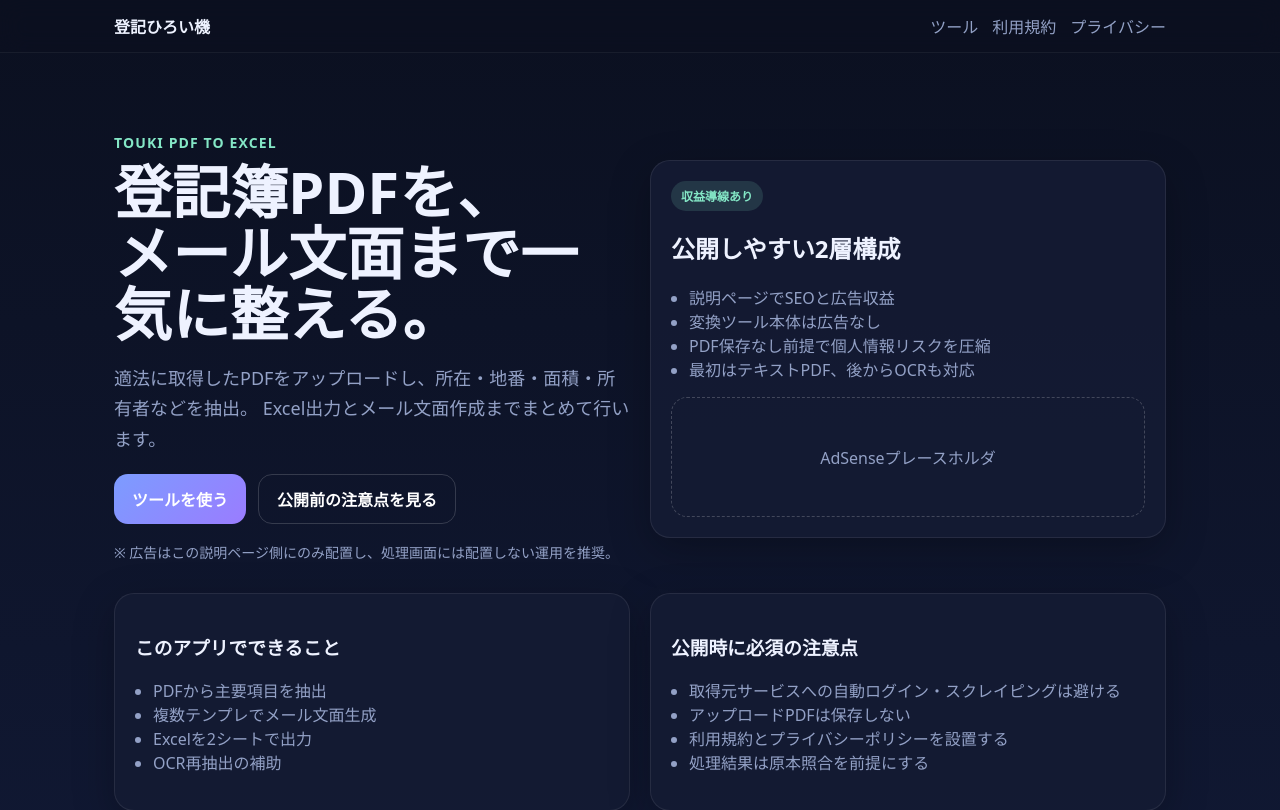
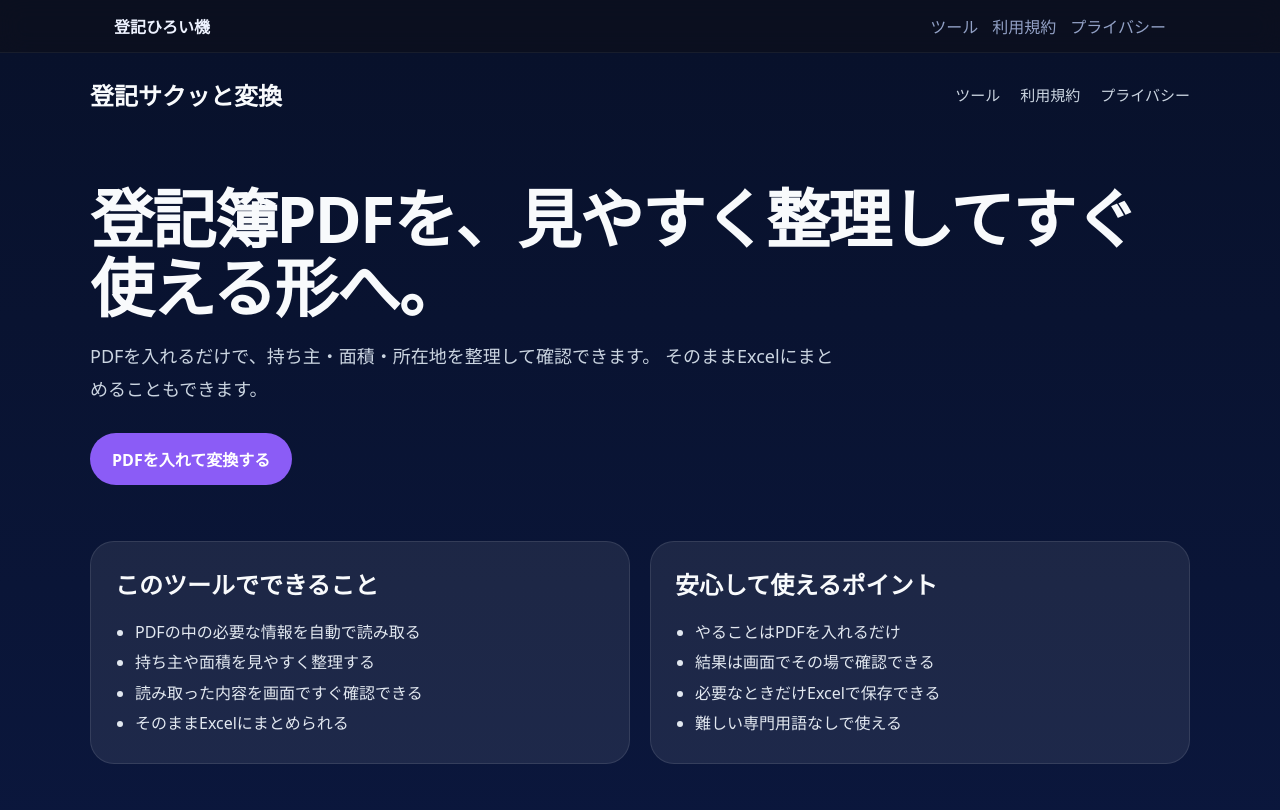
Before and after one commit to tamtamkt7-max/touki-web-app, a Next.js app: page / in a window 1280 px wide. Shown: the top 810 px of the page. Built offline with nearby package versions, Linux system fonts and the light colour scheme.

Commit message:
Update page.tsx

```diff
--- a/app/page.tsx
+++ b/app/page.tsx
@@ -4,56 +4,139 @@ import Link from 'next/link';
 
 export default function HomePage() {
   return (
-    <main className="container">
-      <section className="hero grid grid-2" style={{ alignItems: 'center' }}>
-        <div>
-          <div className="kicker">Touki PDF to Excel</div>
-          <h1 className="h1">登記簿PDFを、<br />メール文面まで一気に整える。</h1>
-          <p className="lead">
-            適法に取得したPDFをアップロードし、所在・地番・面積・所有者などを抽出。
-            Excel出力とメール文面作成までまとめて行います。
-          </p>
-          <div className="actions" style={{ marginTop: 20 }}>
-            <Link className="btn" href="/tool">ツールを使う</Link>
-            <Link className="btn secondary" href="/terms">公開前の注意点を見る</Link>
-          </div>
-          <div style={{ marginTop: 18 }} className="small">
-            ※ 広告はこの説明ページ側にのみ配置し、処理画面には配置しない運用を推奨。
-          </div>
-        </div>
-        <div className="card">
-          <span className="badge">収益導線あり</span>
-          <h2>公開しやすい2層構成</h2>
-          <ul className="list">
-            <li>説明ページでSEOと広告収益</li>
-            <li>変換ツール本体は広告なし</li>
-            <li>PDF保存なし前提で個人情報リスクを圧縮</li>
-            <li>最初はテキストPDF、後からOCRも対応</li>
-          </ul>
-          <div className="ad-box" style={{ marginTop: 16 }}>AdSenseプレースホルダ</div>
+    <main style={styles.page}>
+      <header style={styles.header}>
+        <div style={styles.brand}>登記サクッと変換</div>
+        <nav style={styles.nav}>
+          <Link href="/tool" style={styles.navLink}>ツール</Link>
+          <Link href="/terms" style={styles.navLink}>利用規約</Link>
+          <Link href="/privacy" style={styles.navLink}>プライバシー</Link>
+        </nav>
+      </header>
+
+      <section style={styles.hero}>
+        <h1 style={styles.title}>登記簿PDFを、見やすく整理してすぐ使える形へ。</h1>
+        <p style={styles.lead}>
+          PDFを入れるだけで、持ち主・面積・所在地を整理して確認できます。
+          そのままExcelにまとめることもできます。
+        </p>
+
+        <div style={styles.buttonRow}>
+          <Link href="/tool" style={styles.primaryButton}>
+            PDFを入れて変換する
+          </Link>
         </div>
       </section>
 
-      <section className="grid grid-2">
-        <div className="card">
-          <h3>このアプリでできること</h3>
-          <ul className="list">
-            <li>PDFから主要項目を抽出</li>
-            <li>複数テンプレでメール文面生成</li>
-            <li>Excelを2シートで出力</li>
-            <li>OCR再抽出の補助</li>
+      <section style={styles.infoGrid}>
+        <div style={styles.infoCard}>
+          <h2 style={styles.infoTitle}>このツールでできること</h2>
+          <ul style={styles.infoList}>
+            <li>PDFの中の必要な情報を自動で読み取る</li>
+            <li>持ち主や面積を見やすく整理する</li>
+            <li>読み取った内容を画面ですぐ確認できる</li>
+            <li>そのままExcelにまとめられる</li>
           </ul>
         </div>
-        <div className="card">
-          <h3>公開時に必須の注意点</h3>
-          <ul className="list">
-            <li>取得元サービスへの自動ログイン・スクレイピングは避ける</li>
-            <li>アップロードPDFは保存しない</li>
-            <li>利用規約とプライバシーポリシーを設置する</li>
-            <li>処理結果は原本照合を前提にする</li>
+
+        <div style={styles.infoCard}>
+          <h2 style={styles.infoTitle}>安心して使えるポイント</h2>
+          <ul style={styles.infoList}>
+            <li>やることはPDFを入れるだけ</li>
+            <li>結果は画面でその場で確認できる</li>
+            <li>必要なときだけExcelで保存できる</li>
+            <li>難しい専門用語なしで使える</li>
           </ul>
         </div>
       </section>
     </main>
   );
 }
+
+const styles: Record<string, React.CSSProperties> = {
+  page: {
+    minHeight: '100vh',
+    background: 'linear-gradient(180deg, #08112b 0%, #0b173d 100%)',
+    color: '#f8fafc',
+    padding: '24px 20px 72px',
+  },
+  header: {
+    maxWidth: 1100,
+    margin: '0 auto 32px',
+    display: 'flex',
+    justifyContent: 'space-between',
+    alignItems: 'center',
+    gap: 20,
+  },
+  brand: {
+    fontSize: 24,
+    fontWeight: 800,
+  },
+  nav: {
+    display: 'flex',
+    gap: 20,
+  },
+  navLink: {
+    color: '#cbd5e1',
+    textDecoration: 'none',
+    fontSize: 15,
+  },
+  hero: {
+    maxWidth: 1100,
+    margin: '0 auto',
+    padding: '40px 0 20px',
+  },
+  title: {
+    margin: 0,
+    fontSize: 'clamp(32px, 5vw, 72px)',
+    lineHeight: 1.08,
+    letterSpacing: '-0.03em',
+  },
+  lead: {
+    marginTop: 18,
+    maxWidth: 760,
+    color: '#cbd5e1',
+    fontSize: 18,
+    lineHeight: 1.8,
+  },
+  buttonRow: {
+    marginTop: 28,
+    display: 'flex',
+    gap: 14,
+  },
+  primaryButton: {
+    display: 'inline-flex',
+    alignItems: 'center',
+    justifyContent: 'center',
+    padding: '14px 22px',
+    borderRadius: 999,
+    background: '#8b5cf6',
+    color: '#fff',
+    textDecoration: 'none',
+    fontWeight: 700,
+  },
+  infoGrid: {
+    maxWidth: 1100,
+    margin: '36px auto 0',
+    display: 'grid',
+    gridTemplateColumns: '1fr 1fr',
+    gap: 20,
+  },
+  infoCard: {
+    background: 'rgba(255,255,255,0.08)',
+    border: '1px solid rgba(255,255,255,0.1)',
+    borderRadius: 24,
+    padding: 24,
+  },
+  infoTitle: {
+    marginTop: 0,
+    marginBottom: 16,
+    fontSize: 24,
+  },
+  infoList: {
+    margin: 0,
+    paddingLeft: 20,
+    lineHeight: 1.9,
+    color: '#e2e8f0',
+  },
+};
```
